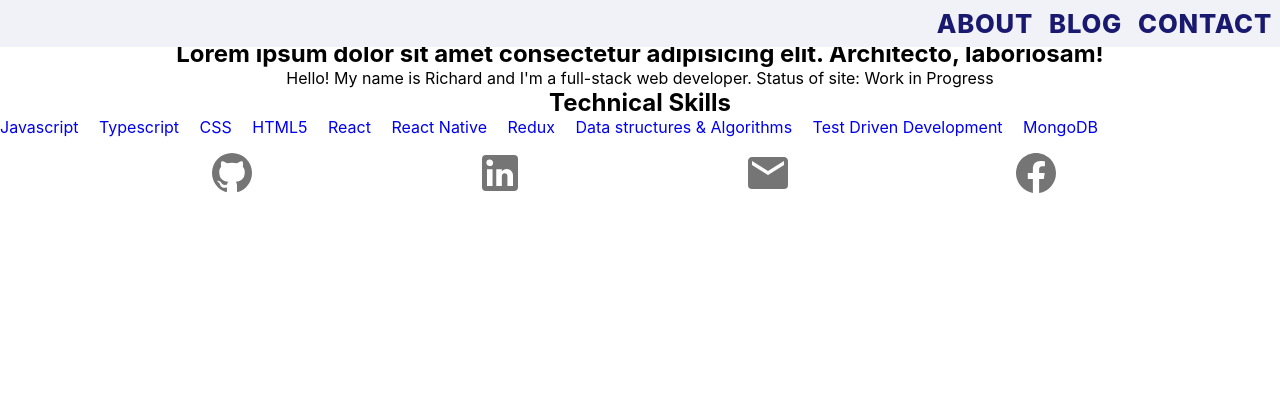
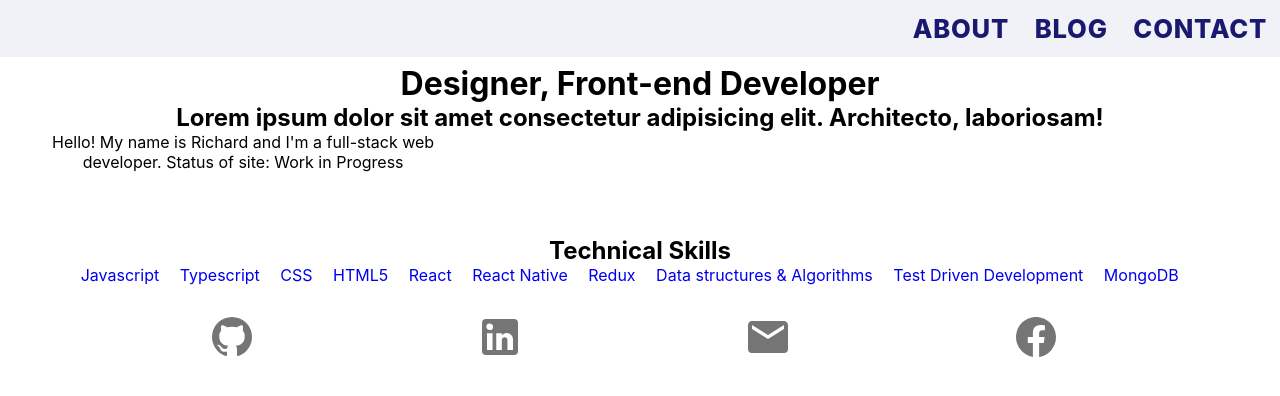
Before and after one commit to Richardzleung/resume, a React (Create React App) app: page / in a window 1280 px wide. Shown: the top 396 px of the page. Built offline with nearby package versions, Linux system fonts and the light colour scheme.

Commit message:
cleaned up contact page and changed some css units

```diff
--- a/src/App.css
+++ b/src/App.css
@@ -1,3 +1,4 @@
+
 *, *::before, *::after {
   box-sizing: border-box;
   padding: 0;
@@ -9,12 +10,28 @@ html {
   scroll-behavior: smooth;
 }
 
+p {
+  max-width: 45ch;
+}
 
 .App {
   text-align: center;
 }
 
-/** animations for React-animation-group */
+.horizontal-list {
+  display: flex;
+  flex-wrap: wrap;
+  justify-content: center;
+  align-content: space-around;
+}
+
+/* Table of contents
+  * 1. Animations for react-transition-group
+  * 2. Landing Page
+  * 3. Contact Form
+*/
+
+/** 1. animations for React-transition-group */
 .skills-appear {
   opacity: 0;
 }
@@ -23,7 +40,12 @@ html {
   transition: opacity 2000ms ease;
 }
 
-/** Contact Form & Page related stuff */
+/** 2. Landing Page */
+#landingPageContainer {
+  margin: 4em 1em;
+}
+
+/** 3. Contact Form & Page related stuff */
 #contactContainer {
   min-height: 80vh;
   padding: 5rem 1rem 1rem;
--- a/src/components/Footer/Footer.jsx
+++ b/src/components/Footer/Footer.jsx
@@ -9,6 +9,7 @@ import useWindowSize from '../../hooks/useWindowSize'
 
 const useStyles = makeStyles(() => ({
   root: {
+    marginTop: '1em',
     width: '100%',
   },
   buttonBar: {
@@ -23,7 +24,7 @@ const useStyles = makeStyles(() => ({
 
 const Footer = () => {
   const classes = useStyles();
-  const { width } = useWindowSize();
+  const { viewPortWidth: width } = useWindowSize();
 
   const isSmallScreen = width < 768;
 
--- a/src/components/LandingPage.jsx
+++ b/src/components/LandingPage.jsx
@@ -2,7 +2,7 @@ import React from 'react'
 
 const HomeBase = () => {
   return (
-    <>
+    <div id='landingPageContainer'>
       <h1>
         Designer, Front-end Developer
       </h1>
@@ -13,7 +13,7 @@ const HomeBase = () => {
         Hello! My name is Richard and I&apos;m a full-stack web developer.
         Status of site: Work in Progress
       </p>
-    </>
+    </div>
   )
 }
 
--- a/src/components/Navigation/Menu.jsx
+++ b/src/components/Navigation/Menu.jsx
@@ -7,7 +7,7 @@ import useWindowSize from '../../hooks/useWindowSize';
 
 const MenuItem = ({ href, label, emoji }) => {
   const match = useRouteMatch(href);
-  const { width } = useWindowSize();
+  const { viewPortWidth: width } = useWindowSize();
   const isSmallScreen = width < 768;
   const isActive = match?.isExact;
 
--- a/src/components/Navigation/NavBarElements.styled.jsx
+++ b/src/components/Navigation/NavBarElements.styled.jsx
@@ -33,7 +33,7 @@ const StyledBurger = styled.button`
     }
   }
   // * Not so small screen
-  @media (min-width: 768px) {
+  @media (min-width: ${({ theme }) => theme.largishScreen}) {
     display: none;
   }
 `;
@@ -64,7 +64,7 @@ const StyledMenu = styled.nav`
     transition: color 0.3s linear;
   }
   // * Not so Small Screen
-  @media (min-width: ${({ theme }) => theme.notSmallScreen}) {
+  @media (min-width: ${({ theme }) => theme.largishScreen}) {
     flex-direction: row;
     flex-wrap: wrap;
     justify-content: flex-end;
@@ -82,11 +82,11 @@ const StyledMenu = styled.nav`
       -webkit-text-fill-color: transparent;
       color: royalblue;
       display: inline-block;
-      font-size: 1.6rem;
+      font-size: 1.6em;
       font-weight: 800;
       letter-spacing: .05rem;
       overflow: hidden;
-      padding: .5rem;
+      padding: .5em;
       transition: background-position 275ms ease;
     }
     a:hover {
--- a/src/components/TechnicalSkills.jsx
+++ b/src/components/TechnicalSkills.jsx
@@ -1,46 +1,49 @@
 import React from 'react';
 import styled from 'styled-components';
+import PropTypes from 'prop-types'
 
 import { technicalSkills } from '../shared/constants'
 
-// Modular function to reduce repeptive props
-// eslint-disable-next-line react/prop-types
-const SkillItem = ({ link, skill }) => {
+const SkillsPage = () => {
   return (
-    <li >
-      <A
+    <div style={{ height: '100%' }}>
+      <h2>Technical Skills</h2>
+      <ul className='horizontal-list'>
+        {technicalSkills.map(({ label,link }) => (
+          <StyledListItem key={label} link={link}>
+            {label}
+          </StyledListItem>
+        ))}
+      </ul>
+    </div>
+  );
+};
+
+export default SkillsPage;
+
+const ListItem = ({ link, children, className }) => {
+  return (
+    <li className={className}>
+      <a
         href={link}
         target='blank'
         rel="noopener noreferrer"
         title={link}
       >
-        {skill} &emsp;
-      </A>
+        {children} &emsp;
+      </a>
     </li>
   );
 };
 
-const SkillsPage = () => {
-
-  return (
-  <div>
-    <h2>Technical Skills</h2>
-    <List >
-      {technicalSkills.map(({ label,link }) => (
-        <SkillItem key={label} skill={label} link={link}/>
-      ))}
-    </List>
-  </div>
-  );
+ListItem.propTypes = {
+  link: PropTypes.string,
+  children: PropTypes.string,
+  className: PropTypes.object
 };
 
-export default SkillsPage;
-
-const List = styled.ul`
-  list-style-type: none;
-  display: flex;
-  flex-wrap: wrap;
+const StyledListItem = styled(ListItem)`
+  a {
+    text-decoration: none
+  }
 `;
-const A = styled.a`
-  text-decoration: none;
-`;
--- a/src/hooks/useWindowSize.js
+++ b/src/hooks/useWindowSize.js
@@ -6,7 +6,7 @@ const useWindowSize = () => {
 
   const getSize = () => {
     return {
-     width: isClient ? window.innerWidth : undefined
+     viewPortWidth: isClient ? window.innerWidth : undefined
     }
   }
 
--- a/src/styles/theme.js
+++ b/src/styles/theme.js
@@ -22,4 +22,4 @@ export const darkMode = {
   mourn: '#B0B3B8',
 }
 
-export const notSmallScreen = '768px';
+export const largishScreen = '48em';
```
